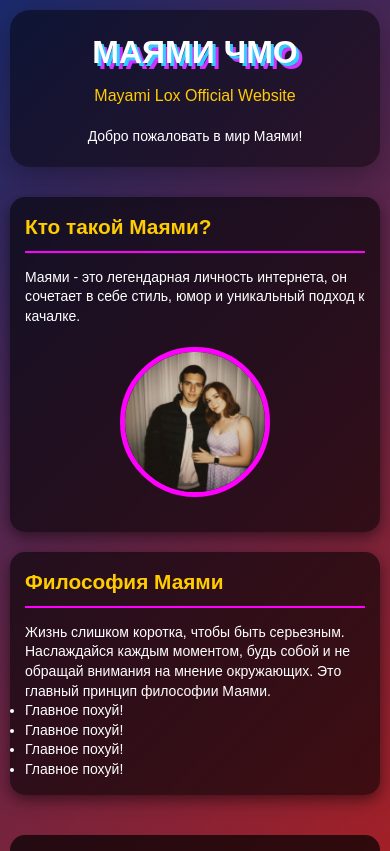
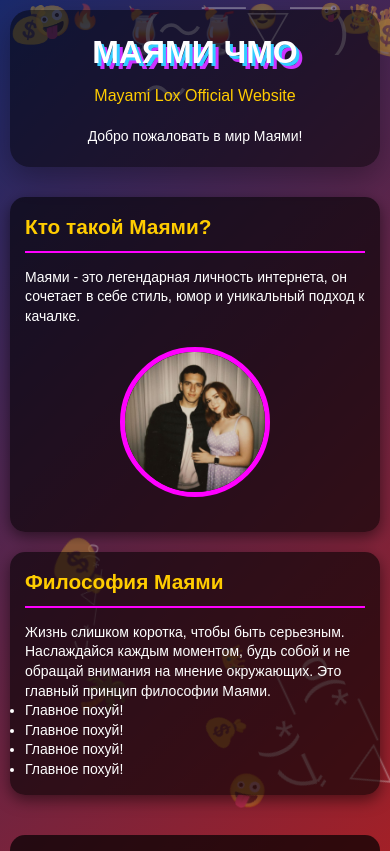
Before and after one commit to evgexahaha/mayami-lox, a plain HTML site: page index.html in a window 390 px wide. Shown: the top 851 px of the page. Drawn offline with Linux system fonts and the light colour scheme.

Commit message:
правки

```diff
--- a/css/mobile.css
+++ b/css/mobile.css
@@ -39,7 +39,7 @@
 
     /* Оптимизируем плавающие элементы для производительности */
     .floating-elements {
-        display: none;
+        opacity: 0.5;
     }
 }
 
```
